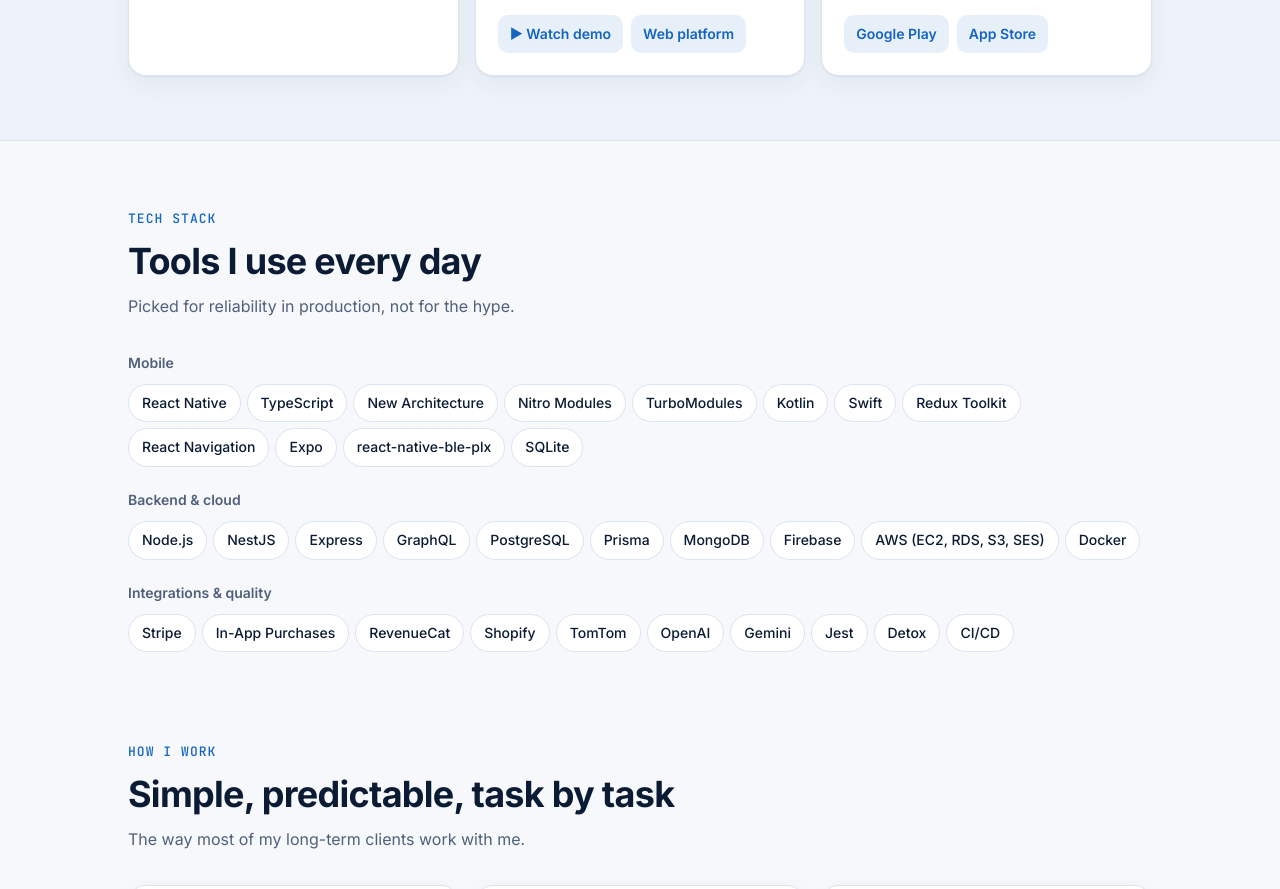
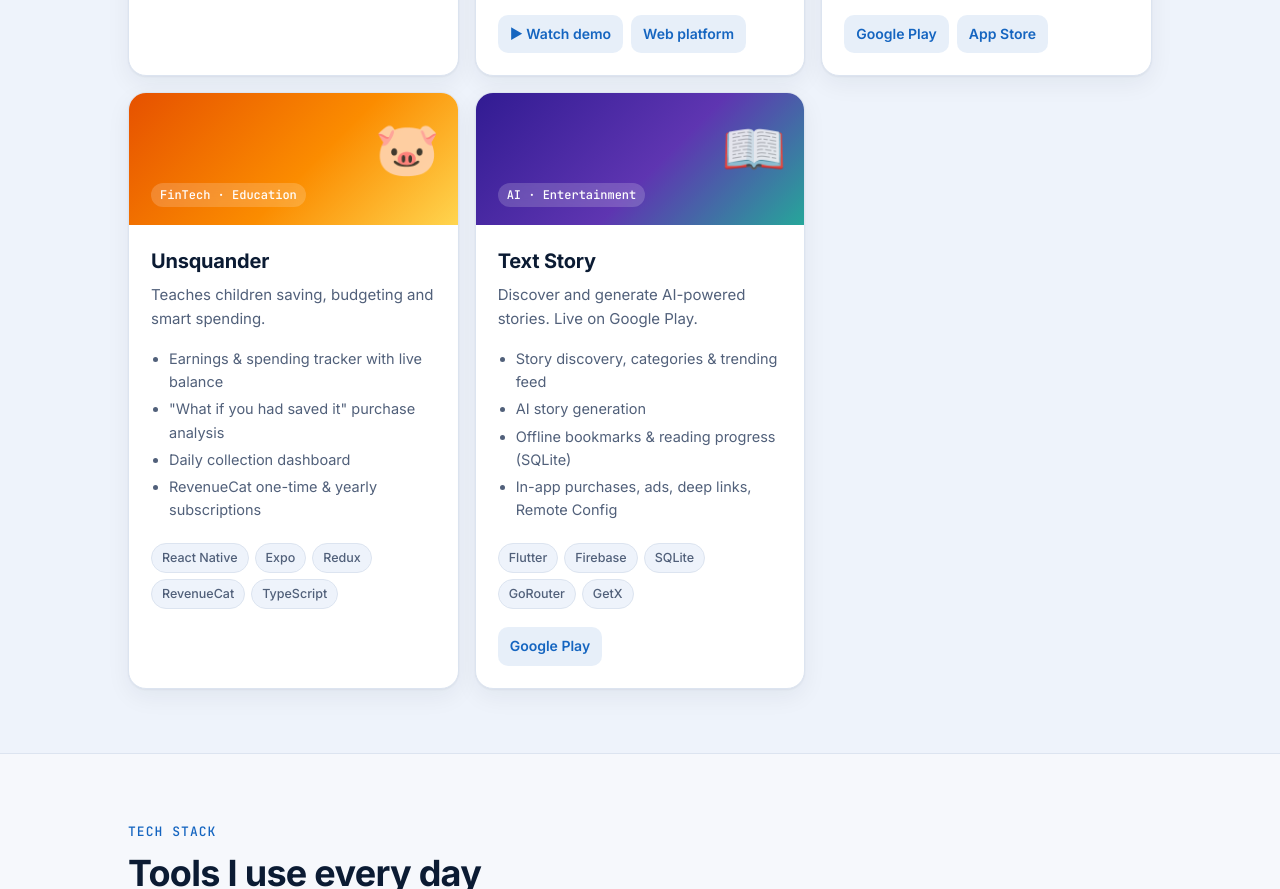
Before and after one commit to Parthshiroya06/Parthshiroya06, a plain HTML site: page index.html in a window 1280 px wide. Shown: the part 2238-3127 px from the top of the page. Drawn offline with Linux system fonts and the light colour scheme.

Commit message:
Add Unsquander and Text Story to the featured projects
Co-Authored-By: Claude Opus 5.5 <noreply@anthropic.com>

```diff
--- a/index.html
+++ b/index.html
@@ -163,6 +163,8 @@
   .c-eco { background: linear-gradient(135deg, #1B5E20, #43A047 55%, #9CCC65); }
   .c-ali { background: linear-gradient(135deg, #0D47A1, #1976D2 55%, #26C6DA); }
   .c-mosho { background: linear-gradient(135deg, #4A148C, #7B1FA2 55%, #F06292); }
+  .c-uns { background: linear-gradient(135deg, #E65100, #FB8C00 55%, #FFD54F); }
+  .c-story { background: linear-gradient(135deg, #311B92, #5E35B1 55%, #26A69A); }
   .project .body { padding: 20px 22px 22px; display: flex; flex-direction: column; flex: 1; }
   .project h3 { font-size: 20px; }
   .project ul { margin: 12px 0 18px; padding-left: 18px; color: var(--muted); font-size: 14.5px; }
@@ -252,8 +254,8 @@
 <section id="projects" style="background: var(--surface-2); border-block: 1px solid var(--line);">
   <div class="wrap">
     <span class="eyebrow">Featured work</span>
-    <h2>Three major projects</h2>
-    <p class="sub">A selection from many React Native apps I've built across logistics, healthcare, eCommerce, FinTech and SaaS.</p>
+    <h2>Featured projects</h2>
+    <p class="sub">A selection from the many mobile apps I've built across logistics, healthcare, eCommerce, FinTech, education and AI.</p>
     <div class="grid c3">
 
       <article class="card project reveal">
@@ -306,6 +308,37 @@
             <a href="https://play.google.com/store/apps/details?id=com.moshocart.atharvasystem" target="_blank" rel="noopener">Google Play</a>
             <a href="https://apps.apple.com/in/app/mosho-cart/id1640443975" target="_blank" rel="noopener">App Store</a>
           </div>
+        </div>
+      </article>
+
+      <article class="card project reveal">
+        <div class="cover c-uns"><span class="emoji">🐷</span><span class="tag">FinTech · Education</span></div>
+        <div class="body">
+          <h3>Unsquander</h3>
+          <p>Teaches children saving, budgeting and smart spending.</p>
+          <ul>
+            <li>Earnings &amp; spending tracker with live balance</li>
+            <li>"What if you had saved it" purchase analysis</li>
+            <li>Daily collection dashboard</li>
+            <li>RevenueCat one-time &amp; yearly subscriptions</li>
+          </ul>
+          <div class="chips"><span class="chip">React Native</span><span class="chip">Expo</span><span class="chip">Redux</span><span class="chip">RevenueCat</span><span class="chip">TypeScript</span></div>
+        </div>
+      </article>
+
+      <article class="card project reveal">
+        <div class="cover c-story"><span class="emoji">📖</span><span class="tag">AI · Entertainment</span></div>
+        <div class="body">
+          <h3>Text Story</h3>
+          <p>Discover and generate AI-powered stories. Live on Google Play.</p>
+          <ul>
+            <li>Story discovery, categories &amp; trending feed</li>
+            <li>AI story generation</li>
+            <li>Offline bookmarks &amp; reading progress (SQLite)</li>
+            <li>In-app purchases, ads, deep links, Remote Config</li>
+          </ul>
+          <div class="chips"><span class="chip">Flutter</span><span class="chip">Firebase</span><span class="chip">SQLite</span><span class="chip">GoRouter</span><span class="chip">GetX</span></div>
+          <div class="links"><a href="https://play.google.com/store/apps/details?id=com.atharva.textStory" target="_blank" rel="noopener">Google Play</a></div>
         </div>
       </article>
 
```
Also changed, not shown: 1 other file.
